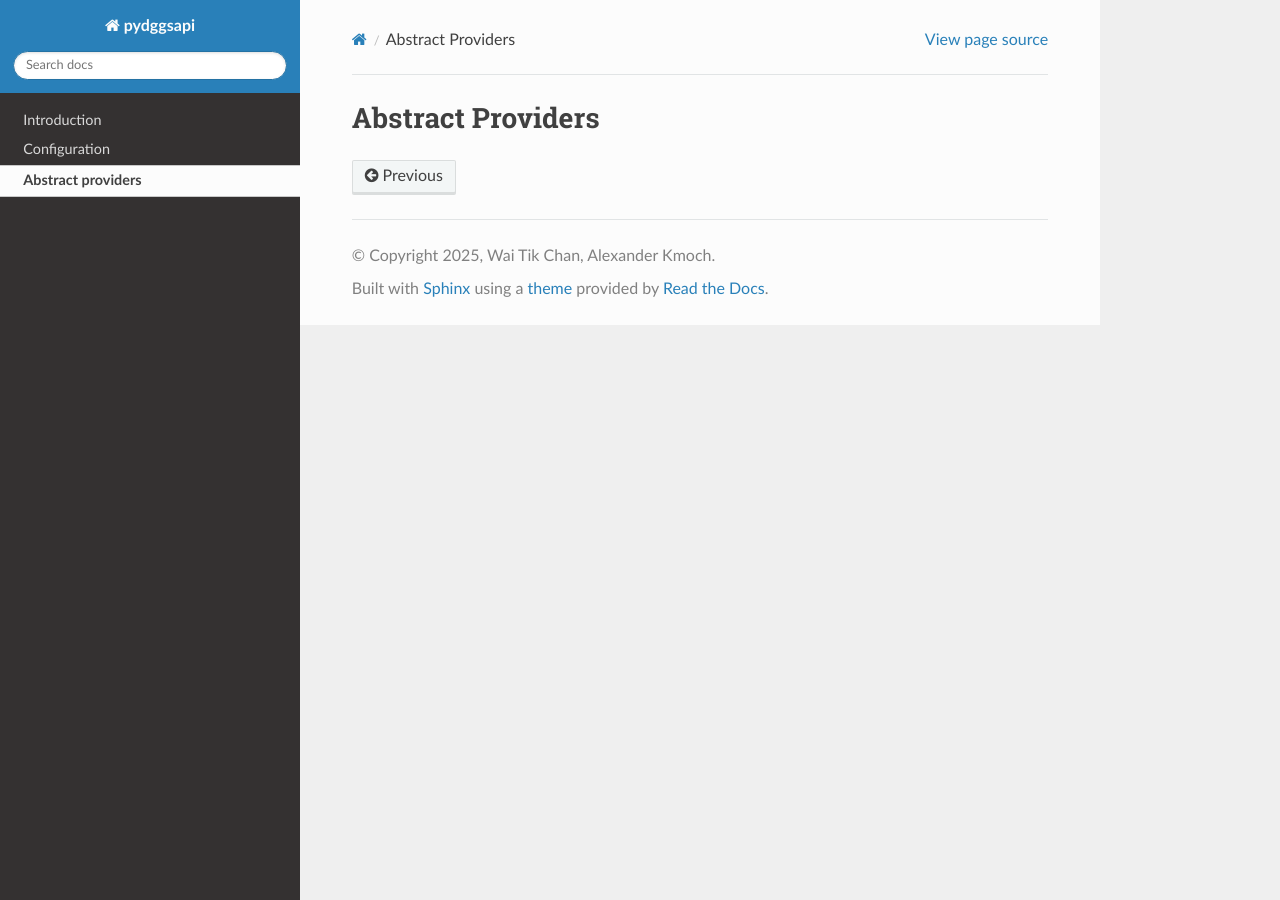
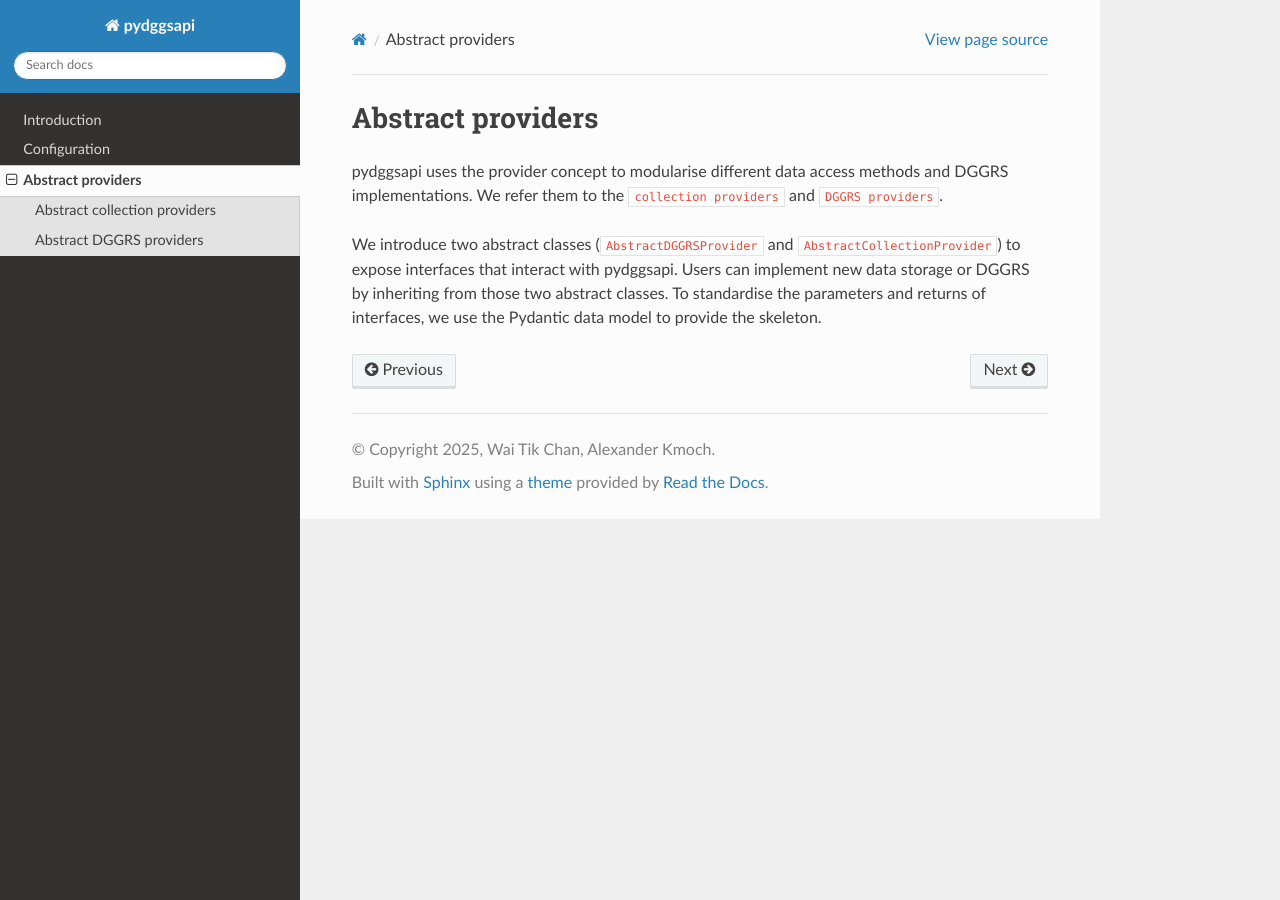
Before and after one commit to crim-ca/pydggsapi, a Sphinx documentation site: the page built from docs/source/providers/index.rst, in a window 1280 px wide. Built offline with Sphinx 7.4.7 and the Read the Docs theme 3.1.0, drawn with Linux system fonts in a browser that asks for light colours.

Commit message:
#7 - correction of the overall structure diagram - add section abstract dggrs providers - add section abstract collection providers

```diff
--- a/docs/source/index.rst
+++ b/docs/source/index.rst
@@ -29,4 +29,4 @@ OGC API - DGGS specifies an API for accessing data organised according to a Disc
 
    introduction
    Configuration <tinydb_configuration/index>
-   Abstract providers <providers/index>
+   providers/index
--- /dev/null
+++ b/docs/source/providers/collection_providers/index.rst
@@ -0,0 +1,2 @@
+Abstract Collection providers
+=============================
--- /dev/null
+++ b/docs/source/providers/dggrs/implementation/h3_dggrs_provider.rst
@@ -0,0 +1,2 @@
+H3 DGGRS Provider
+-----------------
--- /dev/null
+++ b/docs/source/providers/dggrs/implementation/igeo7_dggrs_provider.rst
@@ -0,0 +1,2 @@
+IGEO7 DGGRS Provider
+--------------------
--- a/docs/source/providers/index.rst
+++ b/docs/source/providers/index.rst
@@ -1,2 +1,15 @@
-Abstract Providers
+Abstract providers
 =======================
+
+pydggsapi uses the provider concept to modularise different data access methods and DGGRS implementations. We refer them to the ``collection providers`` and ``DGGRS providers``.
+
+We introduce two abstract classes (``AbstractDGGRSProvider`` and ``AbstractCollectionProvider``) to expose interfaces that interact with pydggsapi. Users can implement new data storage or DGGRS by inheriting from those two abstract classes. To standardise the parameters and returns of interfaces, we use the Pydantic data model to provide the skeleton.
+
+
+.. toctree::
+   :maxdepth: 2
+   :glob:
+   :hidden:
+
+   Abstract collection providers <collection_providers/index>
+   Abstract DGGRS providers <dggrs/index>
```
Also changed, not shown: docs/source/providers/dggrs/index.rst (added, +35 -0 lines), docs/source/tinydb_configuration/index.rst (+7 -3 lines), docs/source/images/pydggsapi_overall_structure.png.
